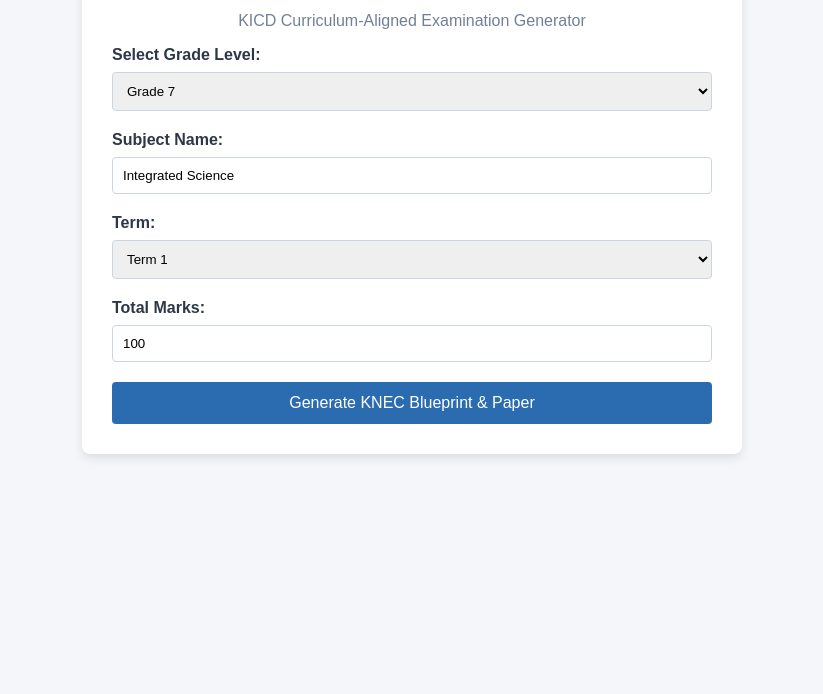
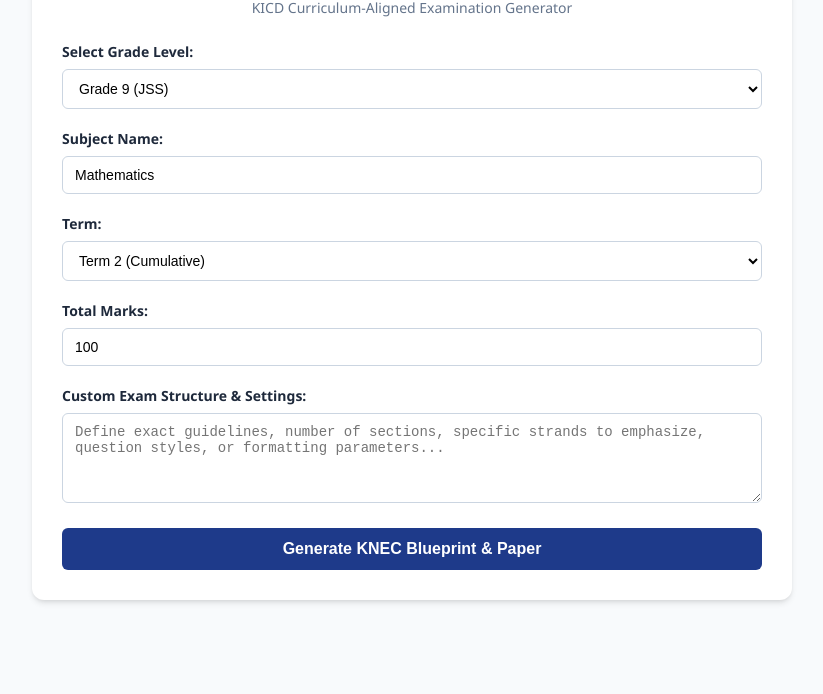
Before and after one commit to pm6482545-lang/Elevate-Exam, a plain HTML site: page frontend/index.html in a window 1280 px wide. Shown: the part 106-800 px from the top of the page, without its empty margins (228-1051 px from the left). Drawn offline with Linux system fonts and the light colour scheme.

Commit message:
Update index.html

```diff
--- a/frontend/index.html
+++ b/frontend/index.html
@@ -3,81 +3,209 @@
 <head>
     <meta charset="UTF-8">
     <meta name="viewport" content="width=device-width, initial-scale=1.0">
-    <title>Elevate Kenya Predictions - Exam Generation Portal</title>
+    <title>Elevate Kenya Predictions - Examination Generator</title>
     <style>
-        body { font-family: Arial, sans-serif; background: #f4f6f9; margin: 0; padding: 20px; }
-        .container { max-width: 600px; margin: 0 auto; background: white; padding: 30px; border-radius: 8px; box-shadow: 0 4px 10px rgba(0,0,0,0.1); }
-        h2 { color: #1a365d; text-align: center; }
-        .form-group { margin-bottom: 20px; }
-        label { display: block; font-weight: bold; margin-bottom: 8px; color: #2d3748; }
-        select, input { width: 100%; padding: 10px; border: 1px solid #cbd5e0; border-radius: 4px; box-sizing: border-box; }
-        button { background: #2b6cb0; color: white; border: none; padding: 12px; width: 100%; font-size: 16px; border-radius: 4px; cursor: pointer; }
-        button:hover { background: #2c5282; }
-        #result { margin-top: 20px; padding: 15px; background: #edf2f7; border-radius: 4px; white-space: pre-wrap; font-family: monospace; font-size: 14px; }
+        :root {
+            --primary-color: #1e3a8a;
+            --secondary-color: #3b82f6;
+            --background-color: #f8fafc;
+            --card-background: #ffffff;
+            --text-color: #1e293b;
+            --border-color: #cbd5e1;
+        }
+
+        body {
+            font-family: 'Segoe UI', Tahoma, Geneva, Verdana, sans-serif;
+            background-color: var(--background-color);
+            color: var(--text-color);
+            margin: 0;
+            padding: 20px;
+            display: flex;
+            justify-content: center;
+        }
+
+        .container {
+            width: 100%;
+            max-width: 700px;
+            background: var(--card-background);
+            padding: 30px;
+            border-radius: 12px;
+            box-shadow: 0 4px 6px -1px rgba(0, 0, 0, 0.1), 0 2px 4px -2px rgba(0, 0, 0, 0.1);
+        }
+
+        h1 {
+            color: var(--primary-color);
+            font-size: 24px;
+            text-align: center;
+            margin-bottom: 5px;
+        }
+
+        .subtitle {
+            text-align: center;
+            color: #64748b;
+            font-size: 14px;
+            margin-bottom: 25px;
+        }
+
+        .form-group {
+            margin-bottom: 20px;
+        }
+
+        label {
+            display: block;
+            font-weight: 600;
+            margin-bottom: 8px;
+            font-size: 14px;
+        }
+
+        select, input[type="text"], textarea {
+            width: 100%;
+            padding: 10px 12px;
+            border: 1px solid var(--border-color);
+            border-radius: 6px;
+            font-size: 14px;
+            box-sizing: border-box;
+            background-color: #fff;
+        }
+
+        textarea {
+            resize: vertical;
+            height: 90px;
+        }
+
+        select:focus, input:focus, textarea:focus {
+            outline: none;
+            border-color: var(--secondary-color);
+            box-shadow: 0 0 0 3px rgba(59, 130, 246, 0.15);
+        }
+
+        button {
+            width: 100%;
+            background-color: var(--primary-color);
+            color: white;
+            border: none;
+            padding: 12px;
+            font-size: 16px;
+            font-weight: 600;
+            border-radius: 6px;
+            cursor: pointer;
+            transition: background-color 0.2s;
+        }
+
+        button:hover {
+            background-color: #1d4ed8;
+        }
+
+        .result-box {
+            margin-top: 25px;
+            background-color: #0f172a;
+            color: #38bdf8;
+            padding: 15px;
+            border-radius: 6px;
+            font-family: monospace;
+            font-size: 13px;
+            white-space: pre-wrap;
+            max-height: 300px;
+            overflow-y: auto;
+            display: none;
+        }
     </style>
 </head>
 <body>
+
 <div class="container">
-        <h2>Elevate Kenya Predictions</h2>
-        <p style="text-align: center; color: #718096;">KICD Curriculum-Aligned Examination Generator</p>
+    <h1>Elevate Kenya Predictions</h1>
+    <div class="subtitle">KICD Curriculum-Aligned Examination Generator</div>
 
+    <form id="examForm">
         <div class="form-group">
             <label for="grade">Select Grade Level:</label>
-            <select id="grade">
-                <option value="Grade 7">Grade 7</option>
-                <option value="Grade 8">Grade 8</option>
-                <option value="Grade 9">Grade 9 (JSS)</option>
+            <select id="grade" required>
+                <optgroup label="Primary School">
+                    <option value="Grade 1">Grade 1</option>
+                    <option value="Grade 2">Grade 2</option>
+                    <option value="Grade 3">Grade 3</option>
+                    <option value="Grade 4">Grade 4</option>
+                    <option value="Grade 5">Grade 5</option>
+                    <option value="Grade 6">Grade 6</option>
+                </optgroup>
+                <optgroup label="Junior Secondary School (JSS)">
+                    <option value="Grade 7 (JSS)">Grade 7 (JSS)</option>
+                    <option value="Grade 8 (JSS)">Grade 8 (JSS)</option>
+                    <option value="Grade 9 (JSS)" selected>Grade 9 (JSS)</option>
+                </optgroup>
             </select>
         </div>
 
         <div class="form-group">
             <label for="subject">Subject Name:</label>
-            <input type="text" id="subject" placeholder="e.g., Integrated Science / Mathematics" value="Integrated Science">
+            <input type="text" id="subject" placeholder="e.g., Mathematics, Integrated Science" required value="Mathematics">
         </div>
 
         <div class="form-group">
             <label for="term">Term:</label>
-            <select id="term">
+            <select id="term" required>
                 <option value="Term 1">Term 1</option>
-                <option value="Term 2">Term 2 (Cumulative)</option>
+                <option value="Term 2" selected>Term 2 (Cumulative)</option>
                 <option value="Term 3">Term 3 (End of Year)</option>
             </select>
         </div>
 
         <div class="form-group">
-            <label for="marks">Total Marks:</label>
-            <input type="number" id="marks" value="100">
+            <label for="total_marks">Total Marks:</label>
+            <input type="text" id="total_marks" value="100" required>
         </div>
 
-        <button onclick="generateExam()">Generate KNEC Blueprint & Paper</button>
+        <div class="form-group">
+            <label for="custom_instructions">Custom Exam Structure & Settings:</label>
+            <textarea id="custom_instructions" placeholder="Define exact guidelines, number of sections, specific strands to emphasize, question styles, or formatting parameters..."></textarea>
+        </div>
 
-        <div id="result" style="display:none;"></div>
+        <button type="submit" id="submitBtn">Generate KNEC Blueprint & Paper</button>
+    </form>
+
+    <div id="resultBox" class="result-box"></div>
 </div>
 
 <script>
-        async function generateExam() {
-            const grade = document.getElementById('grade').value;
-            const subject = document.getElementById('subject').value;
-            const term = document.getElementById('term').value;
-            const total_marks = parseInt(document.getElementById('marks').value);
+    document.getElementById('examForm').addEventListener('submit', async function(e) {
+        e.preventDefault();
 
-            const resultDiv = document.getElementById('result');
-            resultDiv.style.display = 'block';
-            resultDiv.innerText = "Processing specification grid via Supabase and compiling LaTeX template...";
+        const submitBtn = document.getElementById('submitBtn');
+        const resultBox = document.getElementById('resultBox');
+
+        submitBtn.disabled = true;
+        submitBtn.textContent = 'Generating Precise Exam Paper...';
+        resultBox.style.display = 'block';
+        resultBox.textContent = 'Processing blueprint mapping and custom LaTeX formatting...';
+
+        const payload = {
+            grade: document.getElementById('grade').value,
+            subject: document.getElementById('subject').value,
+            term: document.getElementById('term').value,
+            total_marks: parseInt(document.getElementById('total_marks').value) || 100,
+            custom_instructions: document.getElementById('custom_instructions').value
+        };
 
         try {
             const response = await fetch('/api/generate-exam', {
                 method: 'POST',
-                    headers: { 'Content-Type': 'application/json' },
-                    body: JSON.stringify({ grade, subject, term, total_marks })
+                headers: {
+                    'Content-Type': 'application/json'
+                },
+                body: JSON.stringify(payload)
             });
 
             const data = await response.json();
-                resultDiv.innerText = JSON.stringify(data, null, 2);
+            resultBox.textContent = JSON.stringify(data, null, 2);
         } catch (error) {
-                resultDiv.innerText = "Error connecting to engine: " + error.message;
+            resultBox.textContent = 'Error communicating with generation engine: ' + error.message;
+        } finally {
+            submitBtn.disabled = false;
+            submitBtn.textContent = 'Generate KNEC Blueprint & Paper';
         }
-        }
+    });
 </script>
+
 </body>
 </html>
```
Lines whose indentation alone changed are shown as unchanged.
